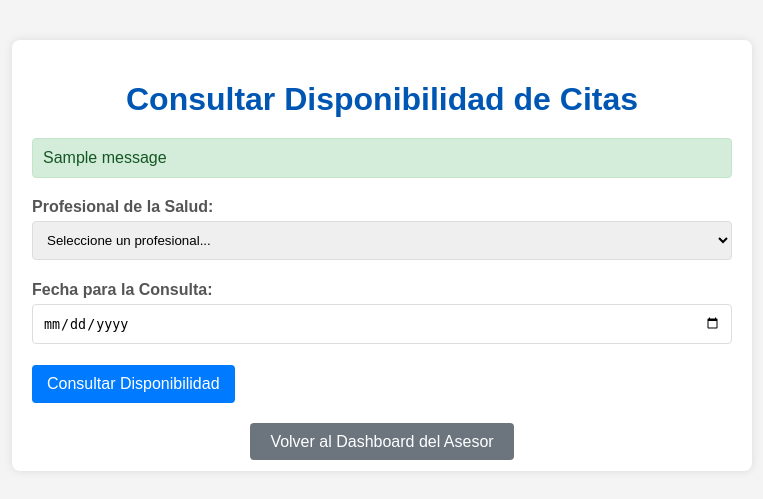
After one commit to kevinagredojara/Sistema-Agendamiento-Citas, a Django app: page /agendamiento/consultar-disponibilidad/ in a window 1280 px wide. The commit adds this page. Shown: the top 499 px of the page, without its empty margins (258-1021 px from the left). Run offline with Django 5.2, Linux system fonts and the light colour scheme; a user stored in the database is signed in; tables that the repository leaves empty hold one stand-in row (values such as "Sample post"); one stand-in notice (Sample message) is shown.

Commit message:
Implementada interfaz inicial para consultar disponibilidad (formulario y vista base).

```diff
--- a/agendamiento/forms.py
+++ b/agendamiento/forms.py
@@ -1,7 +1,7 @@
 # agendamiento/forms.py
 from django import forms
 from django.contrib.auth.models import User
-from .models import Paciente
+from .models import Paciente, ProfesionalSalud, Especialidad # Asegúrate de importar ProfesionalSalud y Especialidad
 
 class UserForm(forms.ModelForm):
     password = forms.CharField(widget=forms.PasswordInput(), label="Contraseña")
@@ -25,28 +25,25 @@ class UserForm(forms.ModelForm):
             field.widget.attrs['class'] = 'form-control'
 
 class PacienteForm(forms.ModelForm):
-    # fecha_nacimiento = forms.DateField(  # <--- COMENTA O ELIMINA ESTA PERSONALIZACIÓN TEMPORALMENTE
-    #     widget=forms.DateInput(attrs={'type': 'date', 'class': 'form-control'}),
-    #     label="Fecha de Nacimiento"
-    # )
-
     class Meta:
         model = Paciente
         exclude = ['user_account']
         labels = {
             'tipo_documento': 'Tipo de Documento',
             'numero_documento': 'Número de Documento',
-            'fecha_nacimiento': 'Fecha de Nacimiento', # Añadimos label aquí si quitamos la def. explícita
+            'fecha_nacimiento': 'Fecha de Nacimiento',
             'telefono_contacto': 'Teléfono de Contacto',
         }
+        widgets = { # Usamos widgets aquí para aplicar la clase y el tipo de input
+            'fecha_nacimiento': forms.DateInput(attrs={'type': 'date', 'class': 'form-control'}),
+        }
+
 
     def __init__(self, *args, **kwargs):
         super(PacienteForm, self).__init__(*args, **kwargs)
         for field_name, field in self.fields.items():
-            field.widget.attrs['class'] = 'form-control'
-            # Si necesitas un widget específico para fecha_nacimiento con la clase:
-            if field_name == 'fecha_nacimiento' and not isinstance(field.widget, forms.DateInput):
-                 field.widget = forms.DateInput(attrs={'type': 'date', 'class': 'form-control'})
+            if not field.widget.attrs.get('class'): # Aplicar solo si no tiene ya una clase
+                field.widget.attrs['class'] = 'form-control'
 
 
 class UserUpdateForm(forms.ModelForm):
@@ -67,3 +64,36 @@ class UserUpdateForm(forms.ModelForm):
         super(UserUpdateForm, self).__init__(*args, **kwargs)
         for field_name, field in self.fields.items():
             field.widget.attrs['class'] = 'form-control'
+
+# NUEVO FORMULARIO PARA CONSULTAR DISPONIBILIDAD
+class ConsultaDisponibilidadForm(forms.Form):
+    # Campo para seleccionar un Profesional de la Salud
+    # Usamos ModelChoiceField para que genere un desplegable con los profesionales existentes.
+    profesional = forms.ModelChoiceField(
+        queryset=ProfesionalSalud.objects.filter(user_account__is_active=True).order_by('user_account__last_name', 'user_account__first_name'),
+        label="Profesional de la Salud",
+        empty_label="Seleccione un profesional...", # Texto para la opción vacía
+        widget=forms.Select(attrs={'class': 'form-control'})
+    )
+
+    # Campo para seleccionar la fecha de la consulta
+    fecha = forms.DateField(
+        widget=forms.DateInput(attrs={'type': 'date', 'class': 'form-control'}),
+        label="Fecha para la Consulta"
+    )
+
+    # Opcional: Campo para filtrar por especialidad primero (mejora futura)
+    # especialidad = forms.ModelChoiceField(
+    #     queryset=Especialidad.objects.filter(activa=True).order_by('nombre_especialidad'),
+    #     label="Especialidad (Opcional)",
+    #     required=False, # Hacemos que no sea obligatorio
+    #     empty_label="Todas las especialidades...",
+    #     widget=forms.Select(attrs={'class': 'form-control'})
+    # )
+
+    def __init__(self, *args, **kwargs):
+        super(ConsultaDisponibilidadForm, self).__init__(*args, **kwargs)
+        # Podríamos personalizar cómo se muestran los profesionales en el desplegable
+        # si el __str__ del modelo ProfesionalSalud no es suficiente.
+        # Por ejemplo, para mostrar "Apellido, Nombre (Especialidad)":
+        self.fields['profesional'].label_from_instance = lambda obj: f"{obj.user_account.last_name}, {obj.user_account.first_name} ({obj.especialidad.nombre_especialidad})"
--- /dev/null
+++ b/agendamiento/templates/agendamiento/consultar_disponibilidad_form.html
@@ -0,0 +1,92 @@
+<!DOCTYPE html>
+<html lang="es">
+<head>
+    <meta charset="UTF-8">
+    <meta name="viewport" content="width=device-width, initial-scale=1.0">
+    <title>{{ titulo_pagina|default:"Consultar Disponibilidad" }} - Sistema de Citas</title>
+    <style>
+        body { font-family: sans-serif; margin: 20px; padding: 0; background-color: #f4f4f4; color: #333; }
+        .container { background-color: #fff; padding: 20px; border-radius: 8px; box-shadow: 0 0 10px rgba(0,0,0,0.1); max-width: 700px; margin: 40px auto; }
+        h1 { color: #0056b3; text-align: center; margin-bottom: 20px; }
+        form p { margin-bottom: 15px; }
+        label { display: block; margin-bottom: 5px; color: #555; font-weight: bold; }
+        select, input[type="date"] {
+            width: 100%; /* O calc(100% - 22px) si prefieres consistencia con otros inputs */
+            padding: 10px;
+            border: 1px solid #ddd;
+            border-radius: 4px;
+            margin-bottom: 5px;
+            box-sizing: border-box;
+        }
+        button[type="submit"] { background-color: #007bff; color: white; padding: 10px 15px; border: none; border-radius: 4px; cursor: pointer; font-size: 16px; width: auto; /* Ancho automático para el botón de búsqueda */ }
+        button[type="submit"]:hover { background-color: #0056b3; }
+
+        .results-section { margin-top: 30px; padding-top: 20px; border-top: 1px solid #eee; }
+        .results-section h2 { text-align: left; color: #333; font-size: 1.2em; margin-bottom: 10px;}
+        .no-results { font-style: italic; color: #777; }
+        .slot-item { background-color: #e9ecef; padding: 8px; margin-bottom: 5px; border-radius: 3px; }
+
+        .messages { list-style-type: none; padding: 0; margin-bottom: 20px; }
+        .messages li.success { background-color: #d4edda; color: #155724; border: 1px solid #c3e6cb; padding: 10px; border-radius: 4px; }
+        .messages li.error { background-color: #f8d7da; color: #721c24; border: 1px solid #f5c6cb; padding: 10px; border-radius: 4px; }
+        .messages li.info { background-color: #d1ecf1; color: #0c5460; border: 1px solid #bee5eb; padding: 10px; border-radius: 4px; }
+
+        .back-link-container { text-align: center; margin-top: 30px; }
+        .back-link-container a {
+            text-decoration: none;
+            padding: 10px 20px;
+            background-color: #6c757d;
+            color: white;
+            border-radius: 4px;
+        }
+        .back-link-container a:hover { background-color: #5a6268; }
+    </style>
+</head>
+<body>
+    <div class="container">
+        <h1>{{ titulo_pagina|default:"Consultar Disponibilidad" }}</h1>
+
+        {% if messages %}
+        <ul class="messages">
+            {% for message in messages %}
+            <li{% if message.tags %} class="{{ message.tags }}"{% endif %}>{{ message }}</li>
+            {% endfor %}
+        </ul>
+        {% endif %}
+
+        {# Usaremos el método GET para este formulario de consulta, para que los criterios se vean en la URL #}
+        <form method="get" action="">
+            {# No necesitamos csrf_token para formularios GET #}
+
+            {{ form.as_p }} {# Renderiza los campos del ConsultaDisponibilidadForm: profesional y fecha #}
+
+            <p><button type="submit">Consultar Disponibilidad</button></p>
+        </form>
+
+        {% if profesional_seleccionado and fecha_seleccionada %}
+            <div class="results-section">
+                <h2>Disponibilidad para {{ profesional_seleccionado }} el {{ fecha_seleccionada|date:"d/m/Y" }}</h2>
+
+                {% if slots_disponibles %}
+                    <p>Horarios disponibles:</p>
+                    <ul>
+                        {% for slot_inicio, slot_fin in slots_disponibles %} {# Asumiendo que slots_disponibles es una lista de tuplas (hora_inicio, hora_fin) #}
+                            <li class="slot-item">
+                                {{ slot_inicio|time:"H:i" }} - {{ slot_fin|time:"H:i" }}
+                                {# Más adelante, aquí podría ir un botón/enlace para agendar este slot #}
+                            </li>
+                        {% endfor %}
+                    </ul>
+                {% else %}
+                    {# Este mensaje se mostrará si la búsqueda se hizo pero no hay slots, o si la lógica de búsqueda aún no está implementada #}
+                    <p class="no-results">No hay horarios disponibles para los criterios seleccionados o la búsqueda aún no está implementada.</p>
+                {% endif %}
+            </div>
+        {% endif %}
+
+        <div class="back-link-container">
+            <a href="{% url 'agendamiento:dashboard_asesor' %}">Volver al Dashboard del Asesor</a>
+        </div>
+    </div>
+</body>
+</html>
--- a/agendamiento/templates/agendamiento/dashboard_asesor.html
+++ b/agendamiento/templates/agendamiento/dashboard_asesor.html
@@ -24,7 +24,7 @@
         header .button-change-password { background-color: #ffc107; color: #212529; }
         header .button-change-password:hover { background-color: #e0a800; }
 
-        /* ESTILOS PARA LOS MENSAJES DE DJANGO (ya deberían estar si los añadiste antes) */
+        /* ESTILOS PARA LOS MENSAJES DE DJANGO */
         .messages {
             list-style-type: none;
             padding: 0;
@@ -69,8 +69,8 @@
         <h2>Acciones Rápidas:</h2>
         <ul>
             <li><a href="{% url 'agendamiento:registrar_paciente' %}">Registrar Nuevo Paciente</a></li>
-            <li><a href="{% url 'agendamiento:listar_pacientes' %}">Ver/Gestionar Pacientes</a></li> {# MODIFICADO ESTE ENLACE #}
-            <li><a href="#">Consultar Disponibilidad de Profesionales</a></li> {# Marcador de posición #}
+            <li><a href="{% url 'agendamiento:listar_pacientes' %}">Ver/Gestionar Pacientes</a></li>
+            <li><a href="{% url 'agendamiento:consultar_disponibilidad' %}">Consultar Disponibilidad de Profesionales</a></li> {# MODIFICADO ESTE ENLACE #}
             <li><a href="#">Agendar Nueva Cita</a></li> {# Marcador de posición #}
         </ul>
     </div>
--- a/agendamiento/urls.py
+++ b/agendamiento/urls.py
@@ -30,6 +30,8 @@ urlpatterns = [
     # URLS GESTIÓN DE PACIENTES (POR ASESOR)
     path('paciente/registrar/', views.registrar_paciente, name='registrar_paciente'),
     path('pacientes/', views.listar_pacientes, name='listar_pacientes'),
-    # NUEVA URL PARA ACTUALIZAR PACIENTE ESPECÍFICO
     path('paciente/<int:paciente_id>/actualizar/', views.actualizar_paciente, name='actualizar_paciente'),
+
+    # NUEVA URL PARA CONSULTAR DISPONIBILIDAD
+    path('consultar-disponibilidad/', views.consultar_disponibilidad, name='consultar_disponibilidad'),
 ]
--- a/agendamiento/views.py
+++ b/agendamiento/views.py
@@ -4,9 +4,9 @@ from django.contrib.auth.decorators import login_required
 from django.contrib.auth.models import User
 from django.contrib import messages
 from .decorators import asesor_required, profesional_required, paciente_required
-# ASEGÚRATE DE QUE UserUpdateForm ESTÉ INCLUIDO EN LA IMPORTACIÓN
-from .forms import UserForm, PacienteForm, UserUpdateForm
-from .models import Paciente
+# ASEGÚRATE DE QUE ConsultaDisponibilidadForm ESTÉ INCLUIDO EN LA IMPORTACIÓN
+from .forms import UserForm, PacienteForm, UserUpdateForm, ConsultaDisponibilidadForm
+from .models import Paciente # ProfesionalSalud y Especialidad ya se importan en forms.py si es necesario allí
 
 @login_required
 def pagina_inicio(request):
@@ -43,7 +43,6 @@ def dashboard_paciente(request):
 @asesor_required
 def registrar_paciente(request):
     if request.method == 'POST':
-        # Para el registro, seguimos usando UserForm que incluye username y password
         user_form = UserForm(request.POST, prefix='user')
         paciente_form = PacienteForm(request.POST, prefix='paciente')
 
@@ -91,27 +90,63 @@ def actualizar_paciente(request, paciente_id):
     usuario_a_actualizar = paciente_a_actualizar.user_account
 
     if request.method == 'POST':
-        # AQUÍ USAMOS UserUpdateForm EN LUGAR DE UserForm
         user_form = UserUpdateForm(request.POST, instance=usuario_a_actualizar, prefix='user')
         paciente_form = PacienteForm(request.POST, instance=paciente_a_actualizar, prefix='paciente')
 
         if user_form.is_valid() and paciente_form.is_valid():
-            user_form.save() # Guarda los cambios del User (first_name, last_name, email)
-            paciente_form.save() # Guarda los cambios del Paciente
-
+            user_form.save()
+            paciente_form.save()
             messages.success(request, f'¡Datos del paciente {usuario_a_actualizar.get_full_name() or usuario_a_actualizar.username} actualizados exitosamente!')
             return redirect('agendamiento:listar_pacientes')
         else:
             messages.error(request, 'Por favor corrige los errores en el formulario.')
     else:
-        # Y AQUÍ TAMBIÉN USAMOS UserUpdateForm PARA MOSTRAR EL FORMULARIO CON DATOS EXISTENTES
         user_form = UserUpdateForm(instance=usuario_a_actualizar, prefix='user')
         paciente_form = PacienteForm(instance=paciente_a_actualizar, prefix='paciente')
 
     context = {
-        'user_form': user_form, # Ahora es una instancia de UserUpdateForm
+        'user_form': user_form,
         'paciente_form': paciente_form,
         'paciente_a_actualizar': paciente_a_actualizar,
         'titulo_pagina': f'Actualizar Paciente: {usuario_a_actualizar.get_full_name() or usuario_a_actualizar.username}'
     }
     return render(request, 'agendamiento/actualizar_paciente_form.html', context)
+
+# NUEVA VISTA PARA CONSULTAR DISPONIBILIDAD
+@login_required
+@asesor_required
+def consultar_disponibilidad(request):
+    # Por ahora, para la solicitud GET, simplemente mostramos el formulario.
+    # En el futuro, si la solicitud GET tiene parámetros (profesional_id y fecha),
+    # procesaremos esos parámetros aquí para buscar y mostrar los slots.
+    # O podríamos manejar la búsqueda de slots cuando el formulario se envíe vía POST.
+    # Vamos a empezar con el formulario GET y lo procesaremos con un POST o un GET con parámetros más adelante.
+
+    form = ConsultaDisponibilidadForm() # Formulario vacío para la primera carga (GET)
+
+    # Aquí irá la lógica para obtener y mostrar los slots disponibles
+    # cuando el formulario se envíe (ej. request.GET o request.POST)
+    # Por ahora, solo pasamos el formulario a la plantilla.
+    slots_disponibles = None # Inicialmente no hay slots para mostrar
+    profesional_seleccionado = None
+    fecha_seleccionada = None
+
+    if request.GET: # Si la solicitud es GET y tiene parámetros (después de enviar el formulario como GET)
+        form = ConsultaDisponibilidadForm(request.GET) # Llenar el form con los datos enviados
+        if form.is_valid():
+            profesional_seleccionado = form.cleaned_data['profesional']
+            fecha_seleccionada = form.cleaned_data['fecha']
+            # AQUÍ IRÍA LA LÓGICA PARA BUSCAR SLOTS (PENDIENTE)
+            # Ejemplo conceptual (la lógica real será más compleja):
+            # slots_disponibles = buscar_slots(profesional_seleccionado, fecha_seleccionada)
+            messages.info(request, f"Buscando disponibilidad para {profesional_seleccionado} en la fecha {fecha_seleccionada}. Lógica de búsqueda pendiente.")
+
+
+    context = {
+        'form': form,
+        'titulo_pagina': 'Consultar Disponibilidad de Citas',
+        'slots_disponibles': slots_disponibles,
+        'profesional_seleccionado': profesional_seleccionado,
+        'fecha_seleccionada': fecha_seleccionada
+    }
+    return render(request, 'agendamiento/consultar_disponibilidad_form.html', context)
```
